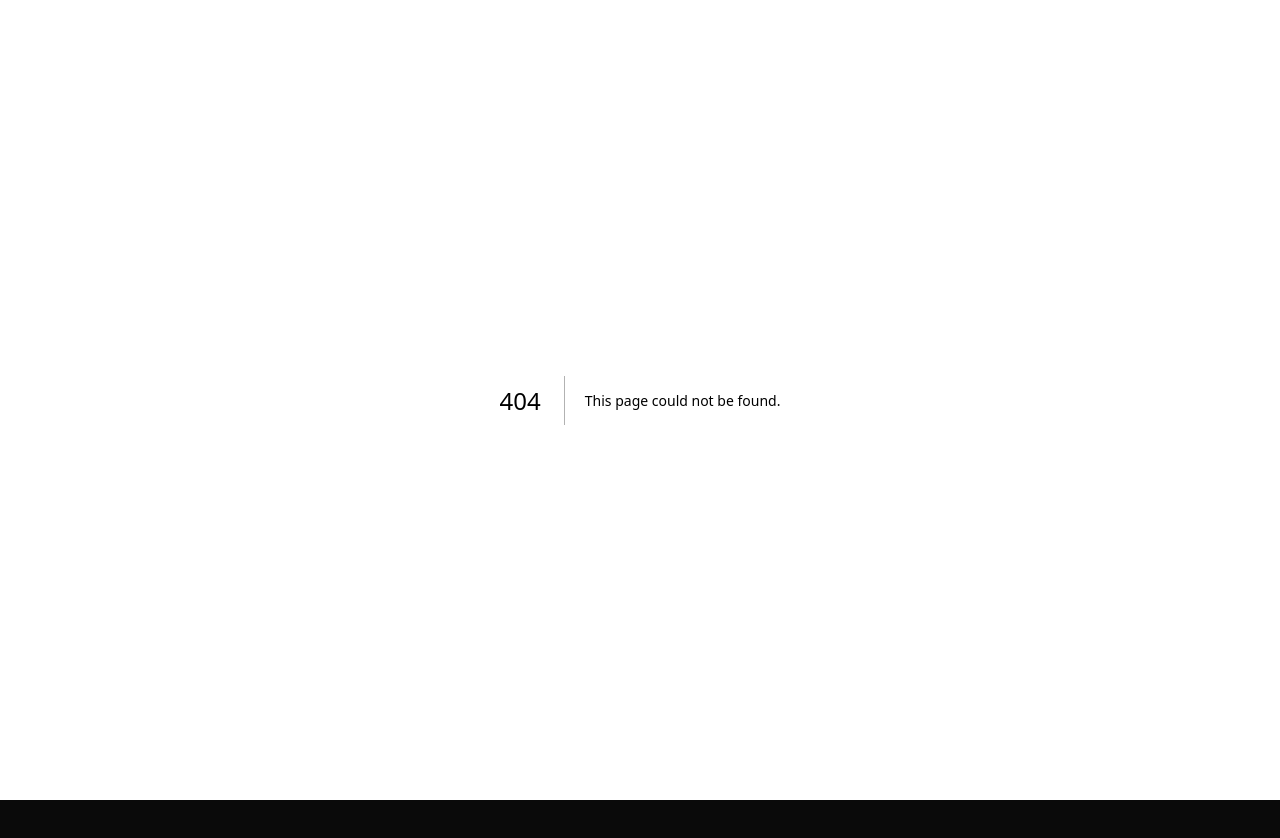
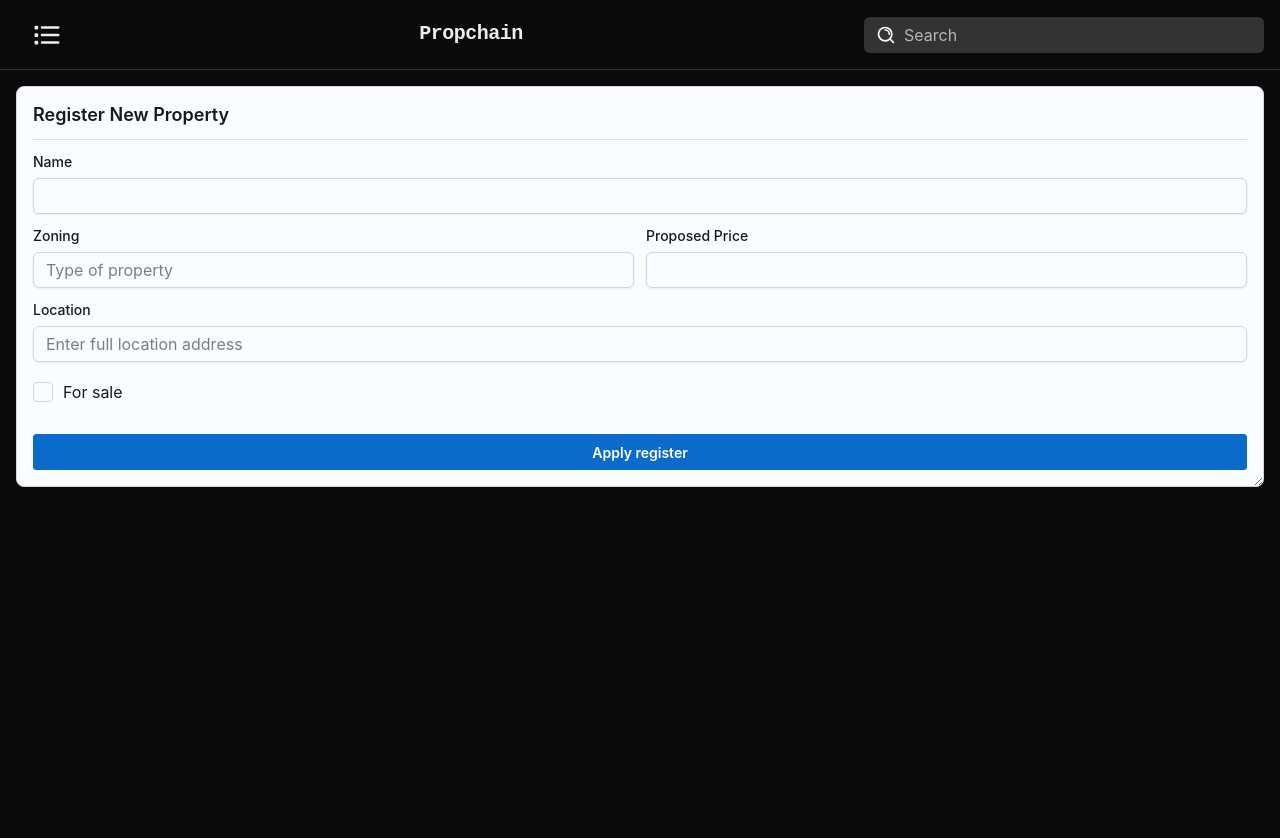
Before and after one commit to nomsf/Property_Administration_dApp, a Next.js app in the folder propchain/: page /register in a window 1280 px wide. Before the commit this address had no page. Shown: the top 838 px of the page. Before the commit the page ends 800 px from the top, so only its background shows below. Built offline with nearby package versions, Linux system fonts and the light colour scheme.

Commit message:
add register change

```diff
--- /dev/null
+++ b/propchain/src/app/register/page.tsx
@@ -0,0 +1,91 @@
+"use client";
+
+import Header from "@/components/Header/Header";
+import { Box, Button, Card, CardActions, CardContent, Checkbox, Divider, FormControl, FormLabel, Input, Typography } from "@mui/joy";
+import { useState } from "react";
+
+
+
+const RegisterPage = () => {
+    const[propertyName, setPropertyName] = useState("");
+    const[location, setLocation] = useState("");
+    const[price, setPrice] = useState("");
+    const[zoning, setZoning] = useState("");
+    const[forSale, setForSale] = useState(false);
+
+    const handleNameChange = (e: React.ChangeEvent<HTMLInputElement>) => {
+        setPropertyName(e.target.value);
+    };
+
+    const handleLocationChange = (e: React.ChangeEvent<HTMLInputElement>) => {
+        setLocation(e.target.value);
+    };
+
+    const handlePriceChange = (e: React.ChangeEvent<HTMLInputElement>) => {
+        setPrice(e.target.value);
+    };
+
+    const handleZoningChange = (e: React.ChangeEvent<HTMLInputElement>) => {
+        setZoning(e.target.value);
+    };
+
+    const handleForSaleChange = (e: React.ChangeEvent<HTMLInputElement>) => {
+        setForSale(e.target.checked);
+    };
+
+    return (
+        <Box sx={{width: 1, height: 1}}>
+            <Header />
+            <Box sx={{width: 1, height: 1, p: 2, justifyContent: "center", alignItems: "center"}}>
+            <Card
+                variant="outlined"
+                sx={{
+                    maxHeight: 'max-content',
+                    maxWidth: '100%',
+                    mx: 'auto',
+                    // to make the demo resizable
+                    overflow: 'auto',
+                    resize: 'horizontal',
+                }}
+                >
+                <Typography level="title-lg">
+                    Register New Property
+                </Typography>
+                <Divider inset="none" />
+                <CardContent
+                    sx={{
+                    display: 'grid',
+                    gridTemplateColumns: 'repeat(2, minmax(80px, 1fr))',
+                    gap: 1.5,
+                    }}
+                >
+                    <FormControl sx={{ gridColumn: '1/-1' }}>
+                        <FormLabel>Name</FormLabel>
+                        <Input onChange={handleNameChange} />
+                    </FormControl>
+                    <FormControl>
+                        <FormLabel>Zoning</FormLabel>
+                        <Input placeholder="Type of property" onChange={handleZoningChange} />
+                    </FormControl>
+                    <FormControl>
+                        <FormLabel>Proposed Price</FormLabel>
+                        <Input  onChange={handlePriceChange}/>
+                    </FormControl>
+                    <FormControl sx={{ gridColumn: '1/-1' }}>
+                        <FormLabel>Location</FormLabel>
+                        <Input placeholder="Enter full location address" onChange={handleLocationChange} />
+                    </FormControl>
+                    <Checkbox label="For sale" sx={{ gridColumn: '1/-1', my: 1 }} onChange={handleForSaleChange} />
+                    <CardActions sx={{ gridColumn: '1/-1' }}>
+                    <Button variant="solid" color="primary">
+                        Apply register
+                    </Button>
+                    </CardActions>
+                </CardContent>
+                </Card>
+            </Box>
+        </Box>
+      );
+}
+
+export default RegisterPage;
```
